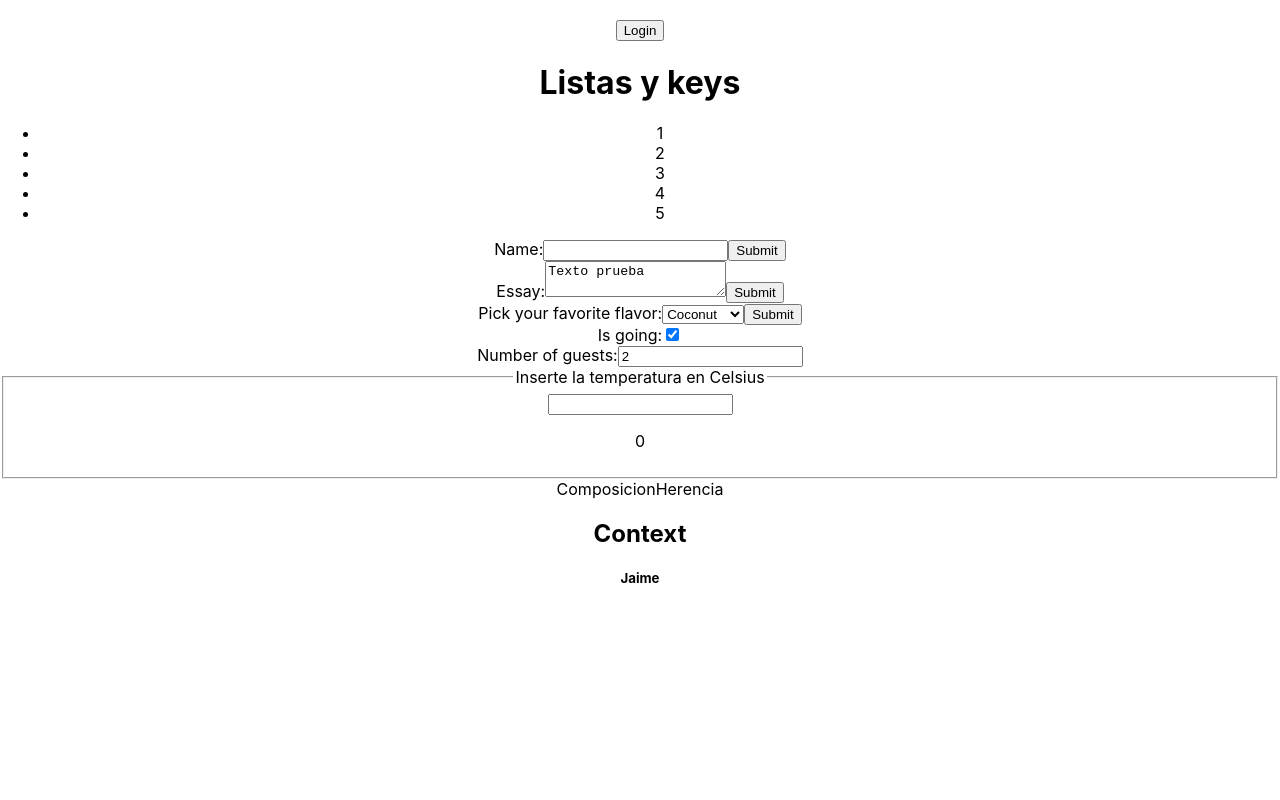
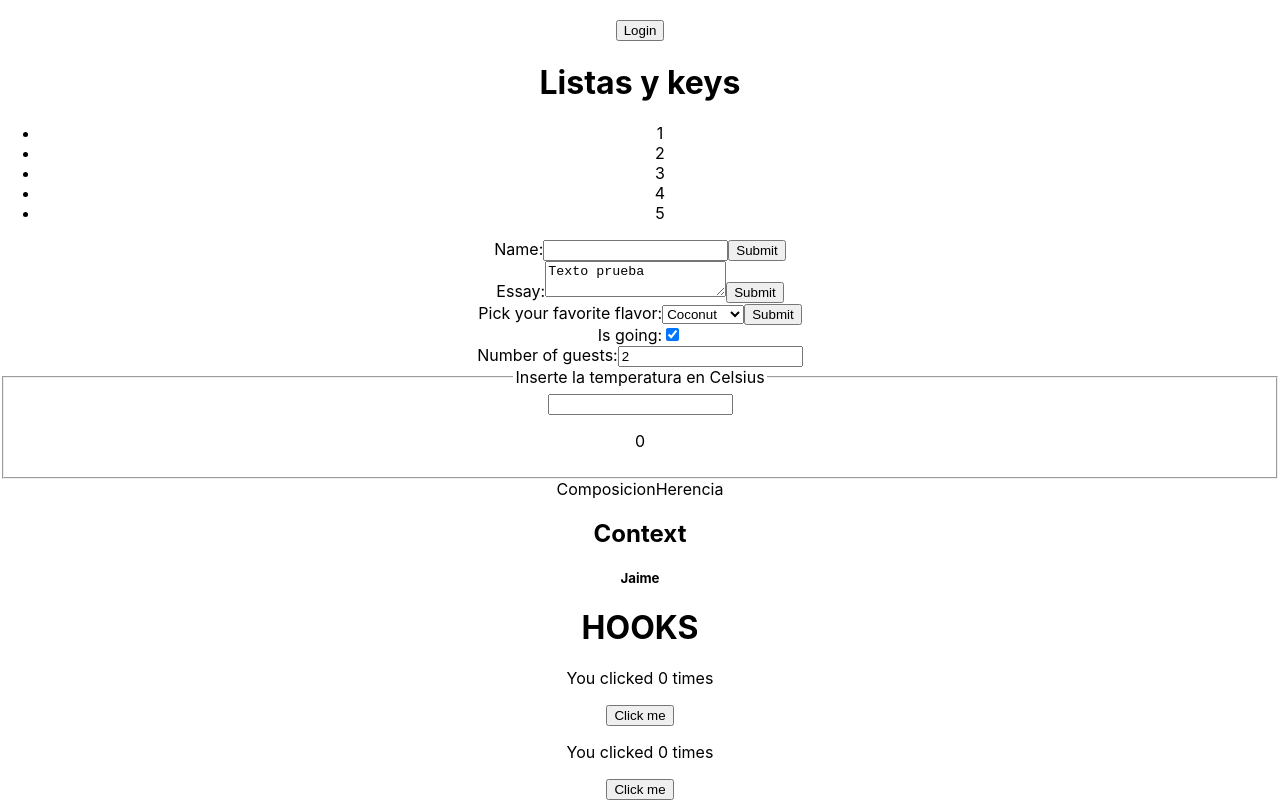
Before and after one commit to Jaipecas/ReactProjects, a React (Create React App) app in the folder basic-project/: page / in a window 1280 px wide. Shown: the part 703-1503 px from the top of the page. Before the commit the page ends 1311 px from the top, so only its background shows below. Built offline with nearby package versions, Linux system fonts and the light colour scheme.

Commit message:
primer vistazo hooks

```diff
--- a/basic-project/package.json
+++ b/basic-project/package.json
@@ -34,5 +34,8 @@
       "last 1 firefox version",
       "last 1 safari version"
     ]
+  },
+  "devDependencies": {
+    "eslint-plugin-react-hooks": "^4.6.0"
   }
 }
--- a/basic-project/src/App.js
+++ b/basic-project/src/App.js
@@ -13,6 +13,7 @@ import Formularios from "./ConceptosPrincipales/formularios";
 import LevantarEstado from "./ConceptosPrincipales/levantarEstado";
 import ComposicionHerencia from "./ConceptosPrincipales/composicionHerencia";
 import ContextPrueba from "./ConceptosPrincipales/context/context";
+import { PrimerVistazoHookEstado, PrimerVistazoHookEfecto } from "./hooks/primerVistazo";
 
 
 const user = {
@@ -41,6 +42,9 @@ const App = () => {
       <LevantarEstado/>
       <ComposicionHerencia/>
       <ContextPrueba/>
+      <h1>HOOKS</h1>
+      <PrimerVistazoHookEstado/>
+      <PrimerVistazoHookEfecto/>
     </div>
   );
 };
--- /dev/null
+++ b/basic-project/src/hooks/primerVistazo.js
@@ -0,0 +1,36 @@
+import React, { useState, useEffect } from 'react';
+
+//HOOK DE ESTADO
+export function PrimerVistazoHookEstado() {
+  // Declara una nueva variable de estado, que llamaremos "count".
+  const [count, setCount] = useState(0);
+
+  return (
+    <div>
+      <p>You clicked {count} times</p>
+      <button onClick={() => setCount(count + 1)}>
+        Click me
+      </button>
+    </div>
+  );
+}
+
+//HOOK DE EFECTO
+export function PrimerVistazoHookEfecto() {
+  const [count, setCount] = useState(0);
+
+  // Similar a componentDidMount y componentDidUpdate:
+  useEffect(() => {
+    // Actualiza el título del documento usando la Browser API
+    document.title = `You clicked ${count} times`;
+  });
+
+  return (
+    <div>
+      <p>You clicked {count} times</p>
+      <button onClick={() => setCount(count + 1)}>
+        Click me
+      </button>
+    </div>
+  );
+}
```
Also changed, not shown: 1 other file (tests, documents, lock files or other folders).
